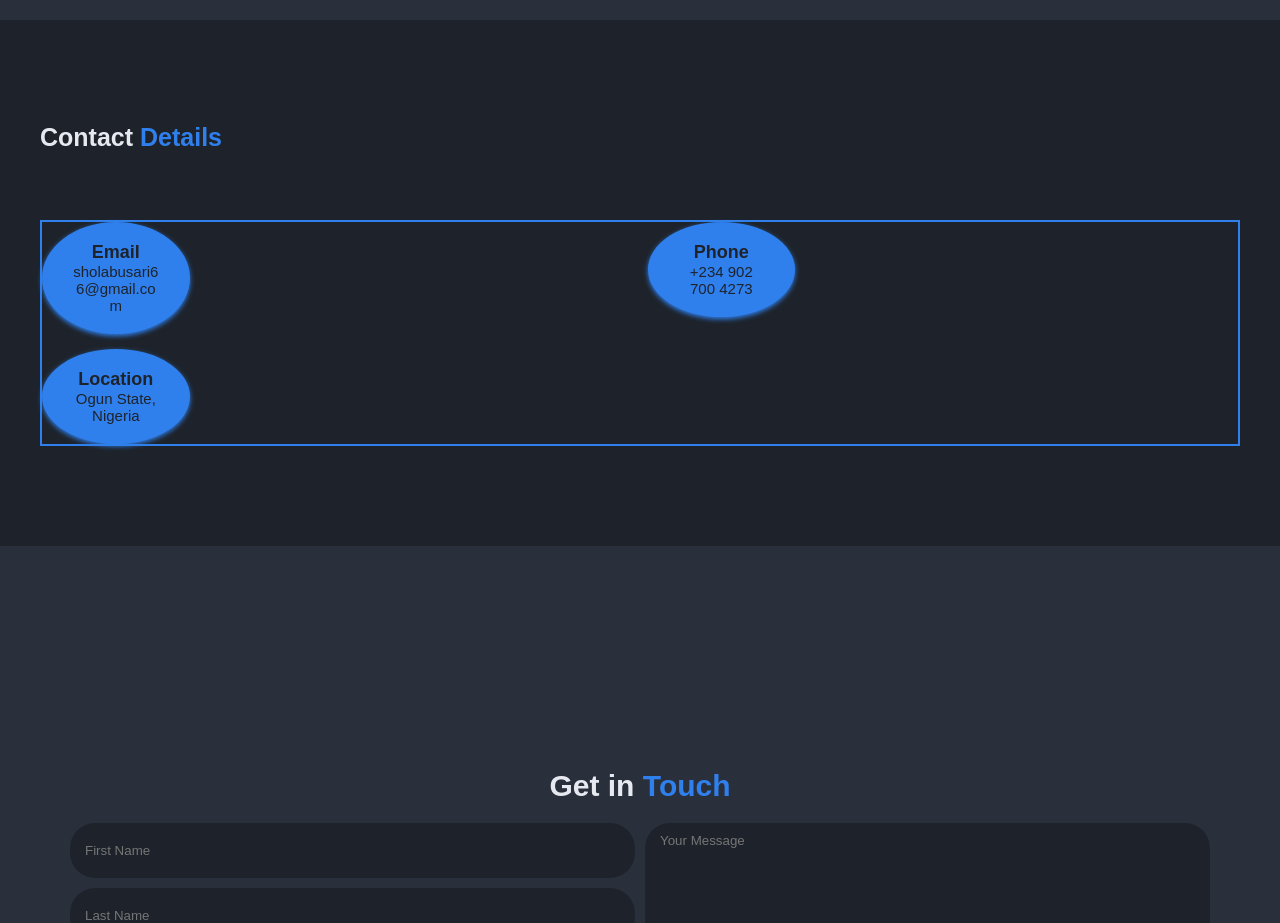
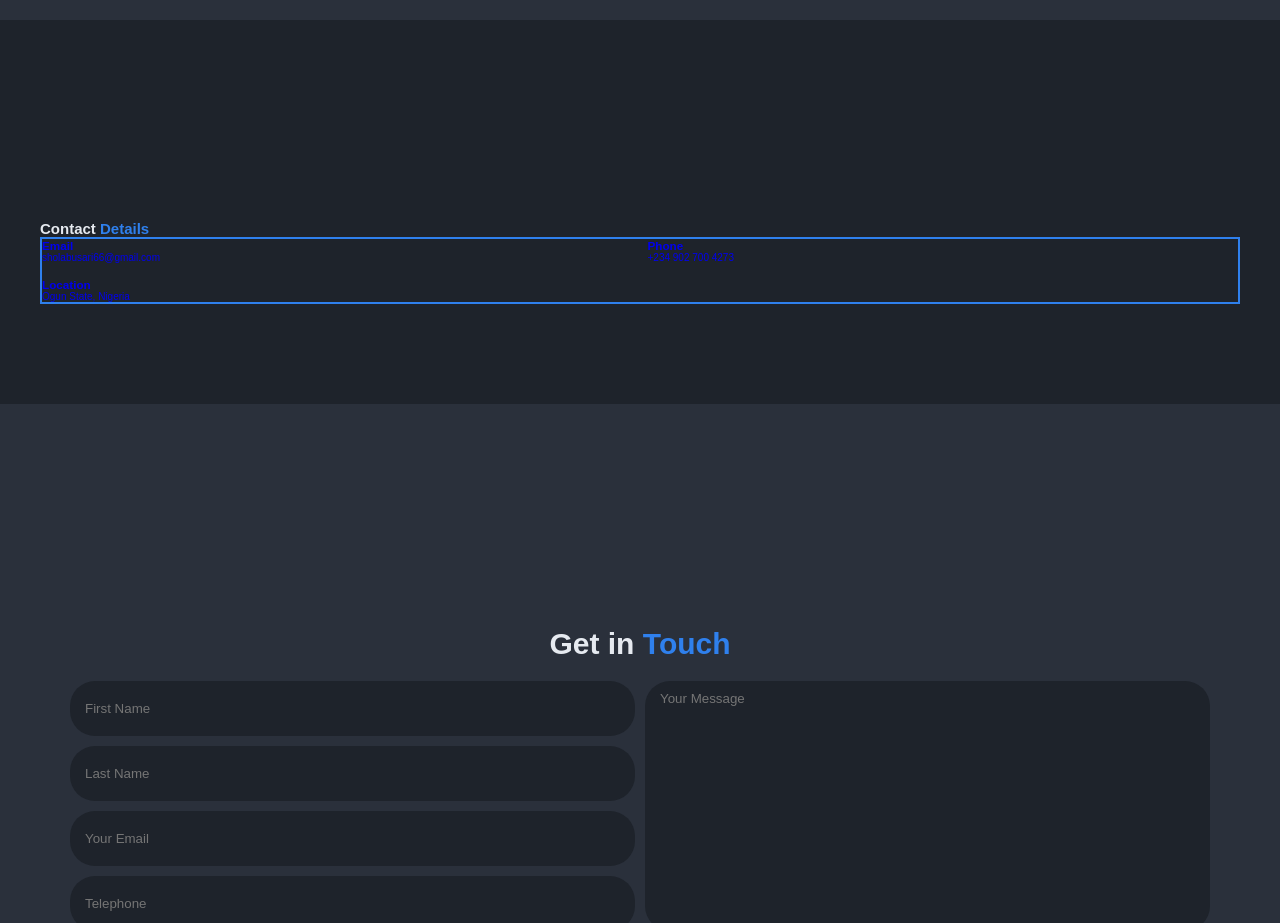
Before and after one commit to Sholynk/My-Portfolio-Website, a website: page index.html in a window 1280 px wide. Shown: the part 3180-4103 px from the top of the page. Drawn offline with nearby package versions, Linux system fonts and the light colour scheme.

Commit message:
update styles.css

```diff
--- a/styles.css
+++ b/styles.css
@@ -548,37 +548,23 @@ nav .nav-links li .active {
 }
 
 .contact-info-content h2 {
-  position: absolute;
-  top: 1%;
-  font-size: 2.5rem;
-  font-weight: 900;
+
 }
 
 .contact-info-item {
-  width: 25%;
-  background-color: var(--main-color);
-  color: var(--bg-color);
-  padding: 2rem 3rem;
-  border-radius: 50%;
-  box-shadow: 0 2px 5px var(--main-color);
-  text-align: center;
-  transition: all 0.3s ease;
+
 }
 
 .contact-info-item h3 {
-  font-weight: 900;
-  font-size: large;
+
 }
 
 .contact-info-item p {
-  font-size: 1.5rem;
-  word-wrap: break-word;
+
 }
 
 .contact-info-item:hover {
-  background-color: transparent;
-  outline: 2px solid var(--main-color);
-  color: var(--text-color);
+
 }
 
 /* Contact Form Styling */
```
